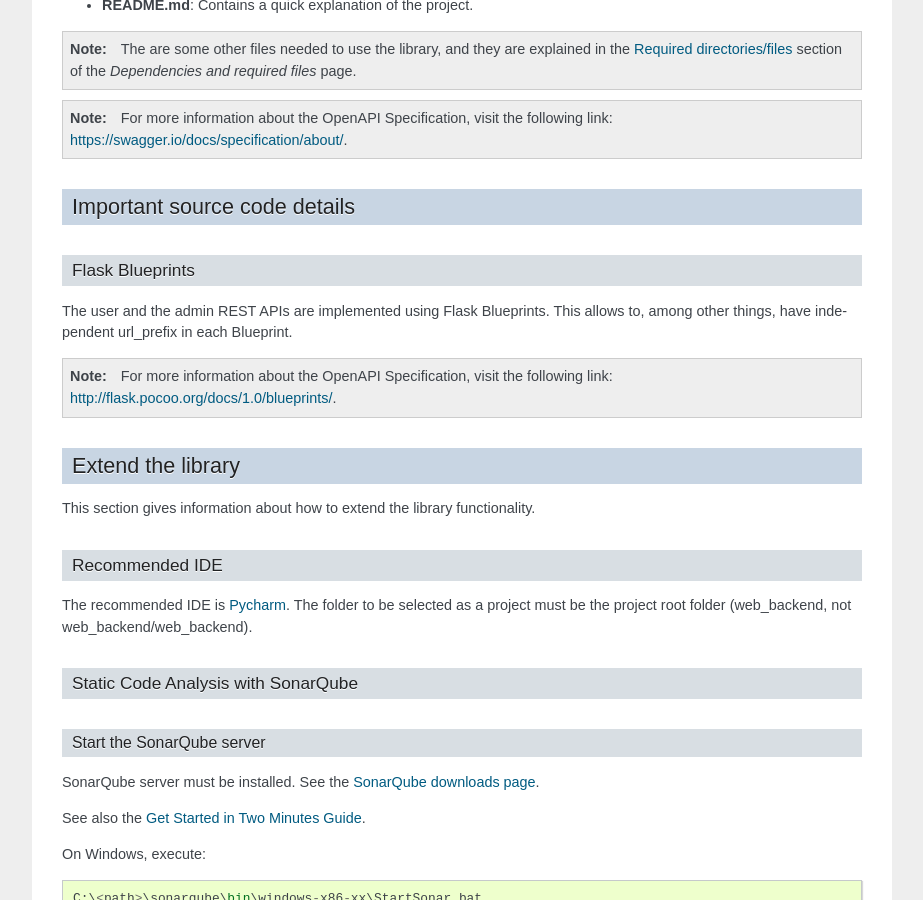
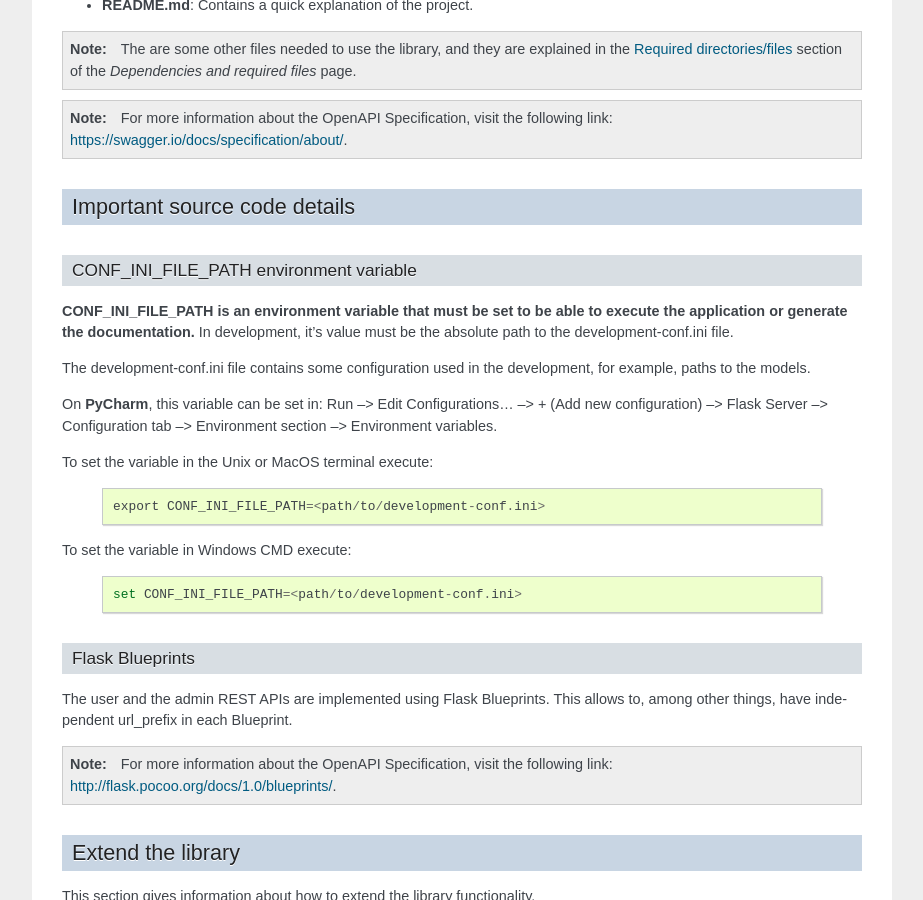
Before and after one commit to CarlosSanabriaM/web_backend, a Sphinx documentation site: the page built from web_backend/docs/source/development/api.rst, in a window 1280 px wide and 900 px high, scrolled down 1878 px. Shown: the whole window, without its empty margins (198-1121 px from the left). Built offline with Sphinx 7.4.7, drawn with Linux system fonts in a browser that asks for light colours.

Commit message:
Modified the documentation and the generate-api-doc.sh to require that CONF_INI_FILE_PATH is set.

```diff
--- a/web_backend/docs/source/development/api.rst
+++ b/web_backend/docs/source/development/api.rst
@@ -106,6 +106,30 @@ Directory structure and important files
 Important source code details
 -----------------------------
 
+CONF_INI_FILE_PATH environment variable
+^^^^^^^^^^^^^^^^^^^^^^^^^^^^^^^^^^^^^^^
+
+**CONF_INI_FILE_PATH is an environment variable that must be set to be able to execute the application
+or generate the documentation.** In development, it's value must be the absolute path to the development-conf.ini file.
+
+The development-conf.ini file contains some configuration used in the development, for example, paths to the models.
+
+On **PyCharm**, this variable can be set in: Run --> Edit Configurations... --> + (Add new configuration) --> Flask Server -->
+Configuration tab --> Environment section --> Environment variables.
+
+To set the variable in the Unix or MacOS terminal execute:
+
+   ::
+
+      export CONF_INI_FILE_PATH=<path/to/development-conf.ini>
+
+To set the variable in Windows CMD execute:
+
+   ::
+
+      set CONF_INI_FILE_PATH=<path/to/development-conf.ini>
+
+
 Flask Blueprints
 ^^^^^^^^^^^^^^^^
 
```
Also changed, not shown: web_backend/docs/source/development/documentation.rst (+21 -0 lines), 1 other file.
